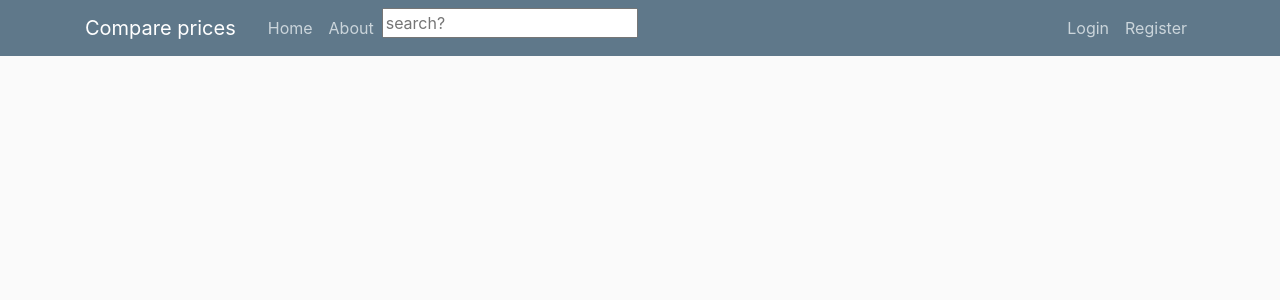
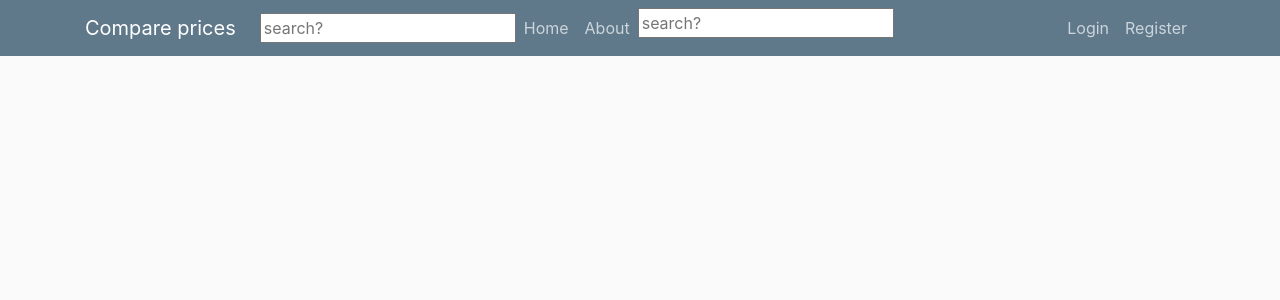
Before and after one commit to vinishs59/SmartPrice, a Flask app: page /home in a window 1280 px wide. Shown: the top 300 px of the page. Run offline with Flask 2, Linux system fonts and the light colour scheme; some libraries are stand-ins or nearby versions.

Commit message:
Update layout.html

```diff
--- a/templates/layout.html
+++ b/templates/layout.html
@@ -21,6 +21,9 @@
       <nav class="navbar navbar-expand-md navbar-dark bg-steel fixed-top">
         <div class="container">
           <a class="navbar-brand mr-4" href="/">Compare prices</a>
+          <form method = "post" action ="{{url_for('home')}}" target="_blank">
+              <input name="search" type="text" placeholder="search?" />
+          </form>
           <button class="navbar-toggler" type="button" data-toggle="collapse" data-target="#navbarToggle" aria-controls="navbarToggle" aria-expanded="false" aria-label="Toggle navigation">
             <span class="navbar-toggler-icon"></span>
           </button>
```
